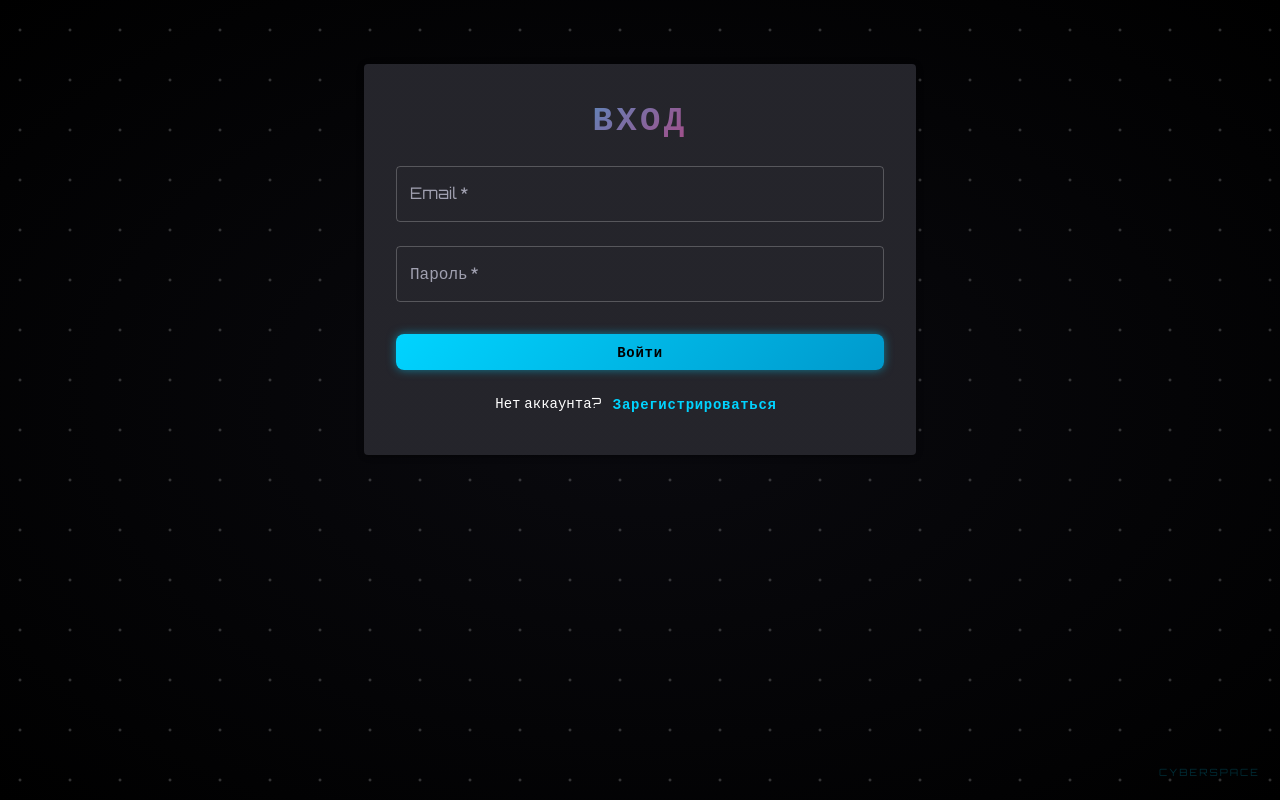
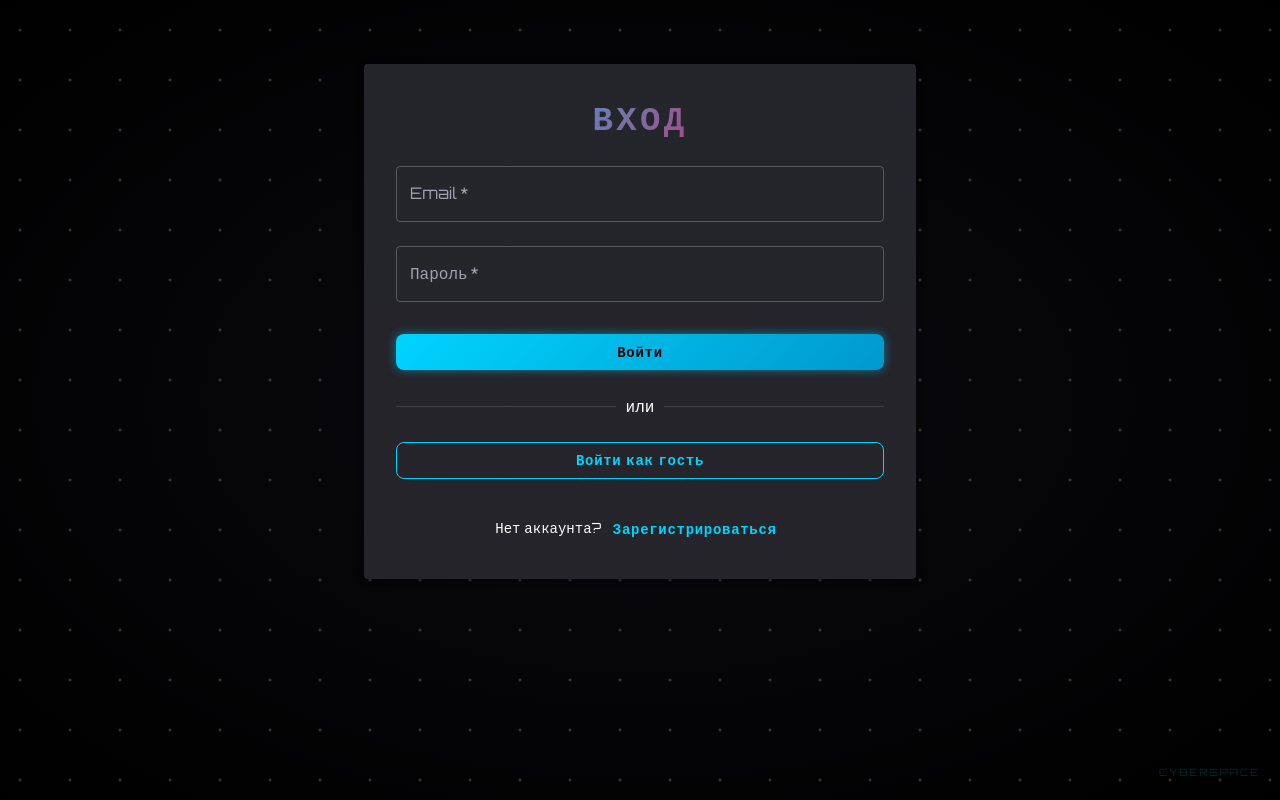
Before and after one commit to ulyanakaraseva06-glitch/diplom, a React (Create React App) app in the folder frontend/: page /login in a window 1280 px wide. Built offline with nearby package versions, Linux system fonts and the light colour scheme; the HTML template or start-up script is replaced by a standard one.

Commit message:
feat: добавить анимацию салюта при входе и входе как гость

```diff
--- a/frontend/src/pages/Login.tsx
+++ b/frontend/src/pages/Login.tsx
@@ -9,6 +9,7 @@ import {
   Typography,
   Box,
   Alert,
+  Divider,
 } from '@mui/material';
 import confetti from 'canvas-confetti';
 
@@ -21,7 +22,6 @@ const Login: React.FC = () => {
   const [loading, setLoading] = useState(false);
 
   const triggerConfetti = () => {
-    // Основной залп салюта
     confetti({
       particleCount: 150,
       spread: 100,
@@ -30,7 +30,6 @@ const Login: React.FC = () => {
       colors: ['#ff0000', '#00ff00', '#0000ff', '#ffff00', '#ff00ff', '#00ffff'],
     });
 
-    // Дополнительная волна через 0.2 секунды
     setTimeout(() => {
       confetti({
         particleCount: 100,
@@ -40,7 +39,6 @@ const Login: React.FC = () => {
       });
     }, 200);
 
-    // Ещё одна волна с другой стороны
     setTimeout(() => {
       confetti({
         particleCount: 100,
@@ -50,7 +48,6 @@ const Login: React.FC = () => {
       });
     }, 400);
 
-    // Финальный залп
     setTimeout(() => {
       confetti({
         particleCount: 200,
@@ -68,15 +65,24 @@ const Login: React.FC = () => {
 
     try {
       await login({ email, password });
-      triggerConfetti(); // Запускаем салют
+      triggerConfetti();
       setTimeout(() => {
-        navigate('/dashboard');
-      }, 800); // Небольшая задержка, чтобы салют успел начаться
+        navigate('/client/tournaments');
+      }, 800);
     } catch (err: any) {
       setError(err.response?.data?.message || 'Ошибка входа');
     } finally {
       setLoading(false);
     }
+  };
+
+  const handleGuestLogin = () => {
+    triggerConfetti();
+    setTimeout(() => {
+      localStorage.removeItem('token');
+      localStorage.removeItem('user');
+      navigate('/client/tournaments');
+    }, 800);
   };
 
   return (
@@ -124,6 +130,17 @@ const Login: React.FC = () => {
             </Button>
           </form>
 
+          <Divider sx={{ my: 3 }}>или</Divider>
+
+          <Button
+            fullWidth
+            variant="outlined"
+            onClick={handleGuestLogin}
+            sx={{ mb: 2 }}
+          >
+            Войти как гость
+          </Button>
+
           <Box sx={{ mt: 2, textAlign: 'center' }}>
             <Typography variant="body2">
               Нет аккаунта?{' '}
```
